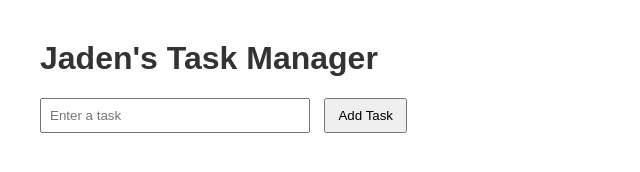
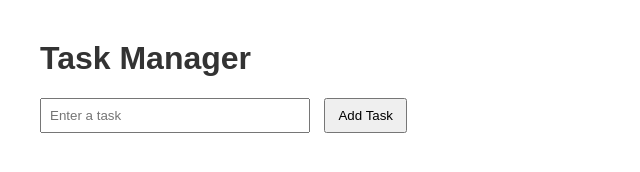
Before and after one commit to JadenB2609/BPP_DevOps_Demo, a website: page index.html in a window 1280 px wide. Shown: the whole page, without its empty margins (0-640 px from the left). Drawn offline with Linux system fonts and the light colour scheme.

Commit message:
Update index.html

```diff
--- a/index.html
+++ b/index.html
@@ -15,7 +15,7 @@
 </style>
 </head>
 <body>
-<h1>Jaden's Task Manager</h1>
+<h1>Task Manager</h1>
 <input id='taskInput' type='text' placeholder='Enter a task'>
 <button id='addBtn'>Add Task</button>
 <ul id='taskList'></ul>
```
